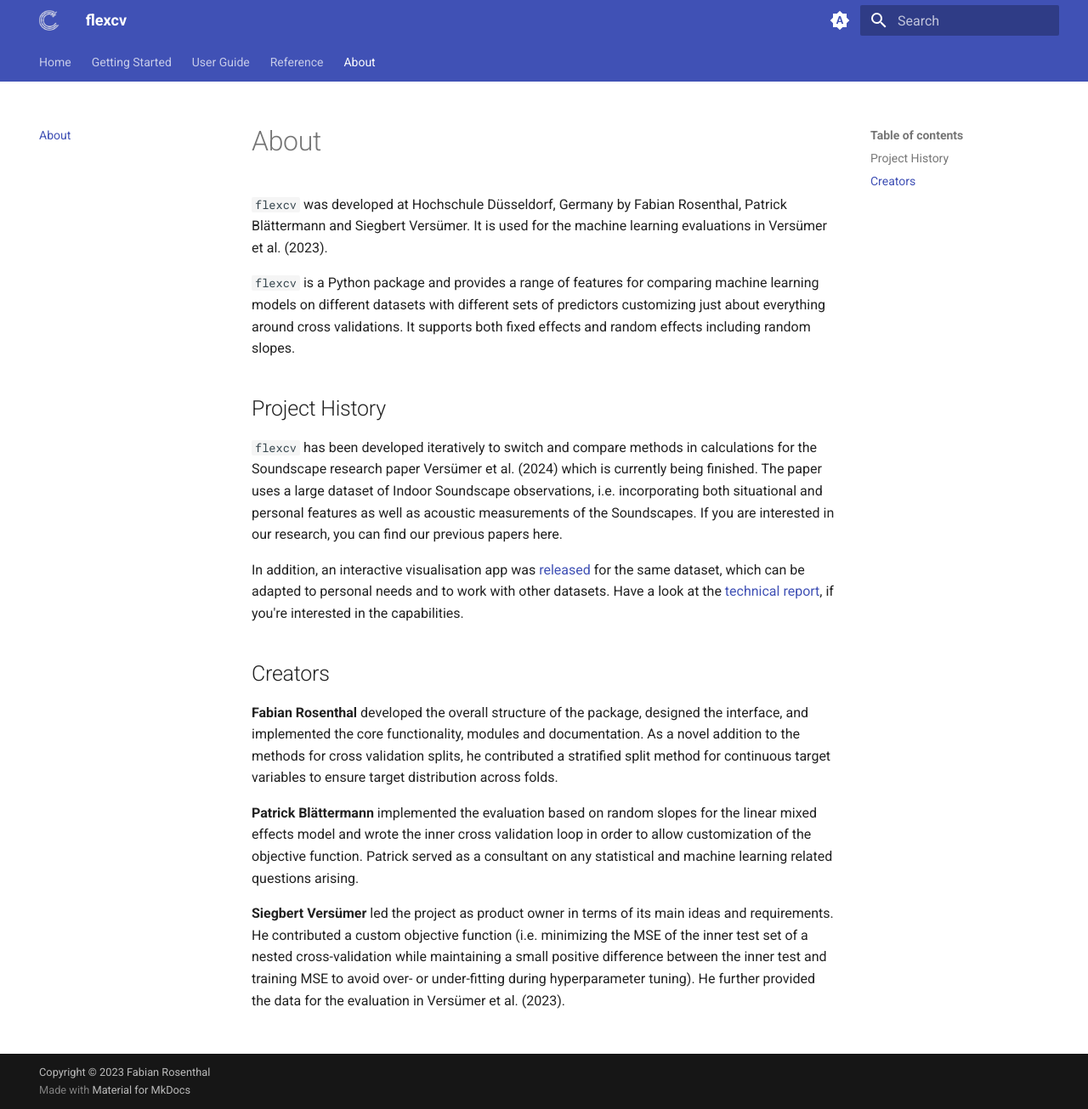
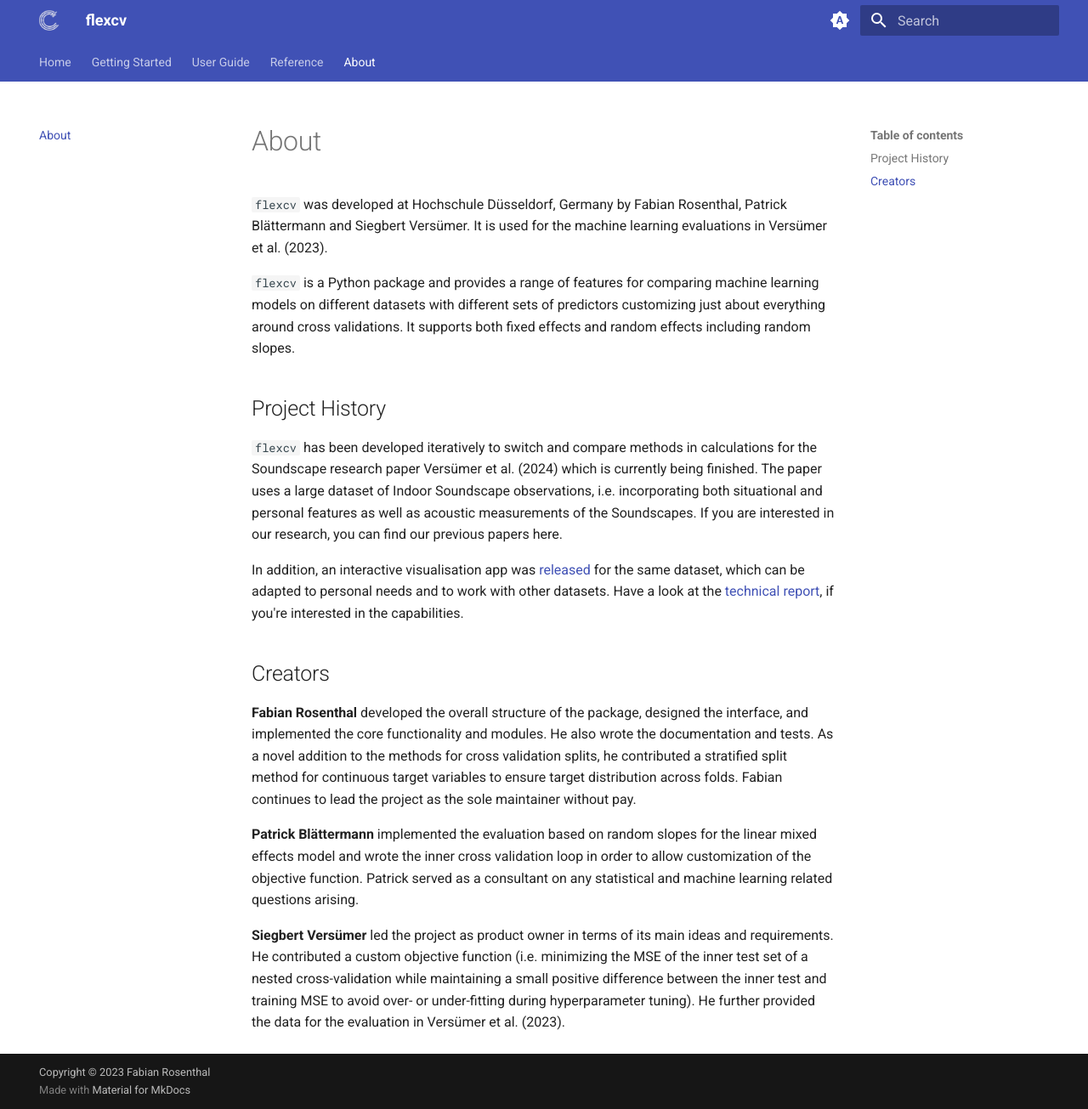
Before and after one commit to radlfabs/flexcv, an MkDocs documentation site: the page built from docs/about.md, in a window 1280 px wide and 1305 px high. Shown: the whole window at 85% size. Built offline with MkDocs 1.6.1 and Material for MkDocs 9.7.7, drawn with Linux system fonts in a browser that asks for light colours.

Commit message:
add about contributions

```diff
--- a/docs/about.md
+++ b/docs/about.md
@@ -12,7 +12,7 @@ In addition, an interactive visualisation app was [released ](https://github.com
 
 ## Creators
 
-__Fabian Rosenthal__ developed the overall structure of the package, designed the interface, and implemented the core functionality, modules and documentation. As a novel addition to the methods for cross validation splits, he contributed a stratified split method for continuous target variables to ensure target distribution across folds.
+__Fabian Rosenthal__ developed the overall structure of the package, designed the interface, and implemented the core functionality and modules. He also wrote the documentation and tests. As a novel addition to the methods for cross validation splits, he contributed a stratified split method for continuous target variables to ensure target distribution across folds. Fabian continues to lead the project as the sole maintainer without pay.
 
 __Patrick Blättermann__ implemented the evaluation based on random slopes for the linear mixed effects model and wrote the inner cross validation loop in order to allow customization of the objective function. Patrick served as a consultant on any statistical and machine learning related questions arising.
 
```
Also changed, not shown: README.md (+5 -5 lines).
